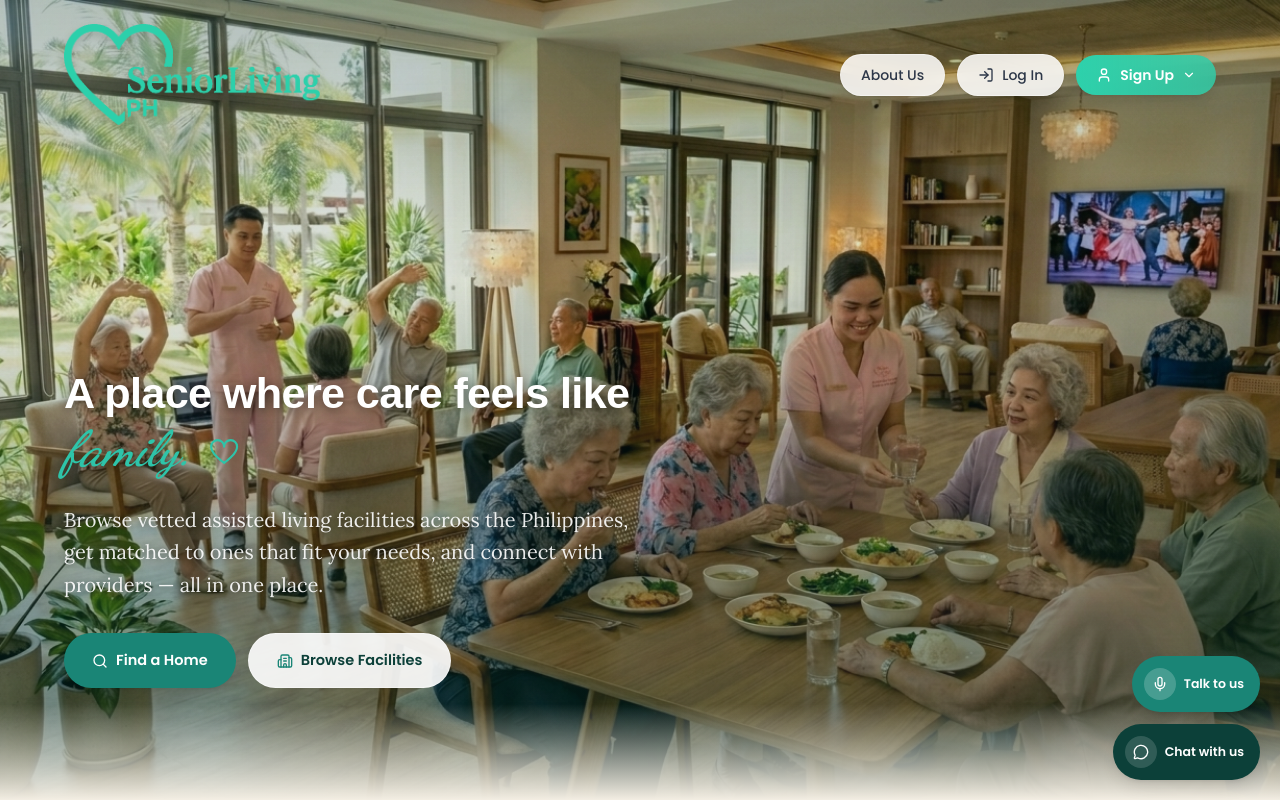
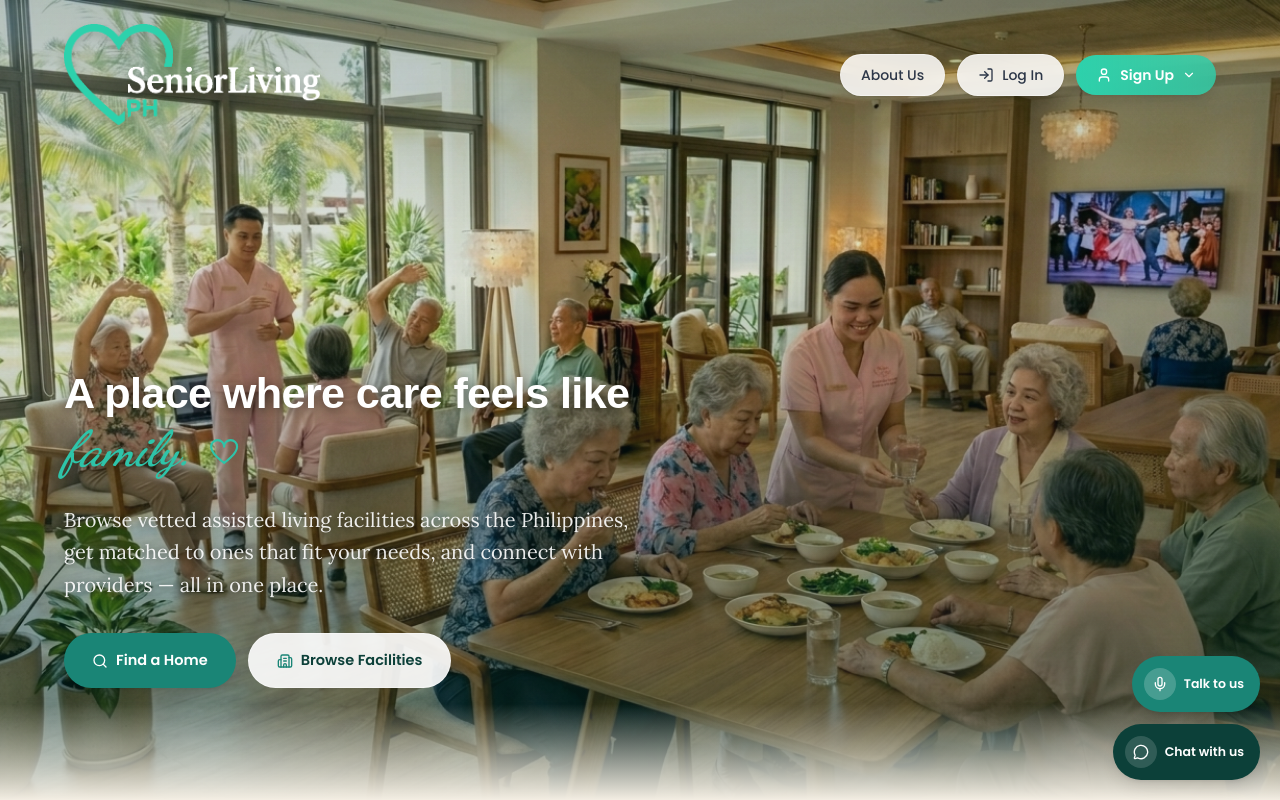
Before and after one commit to hivelinkph/carehaven-ph, a Next.js app: page / in a window 1280 px wide. Shown: the top 800 px of the page. Built offline with nearby package versions, Linux system fonts and the light colour scheme; no server answers; the database is empty.

Commit message:
ux: use logo_whiteteal on main page navbar

```diff
--- a/src/components/layout/FloatingNav.tsx
+++ b/src/components/layout/FloatingNav.tsx
@@ -85,7 +85,7 @@ export default function FloatingNav() {
         {/* Brand Logo */}
         <Link href="/" className="group">
           <Image
-            src="/logo2.png"
+            src="/logo_whiteteal.png"
             alt="SeniorLiving PH"
             width={360}
             height={144}
```
Also changed, not shown: public/logo_whiteteal.png (added).
